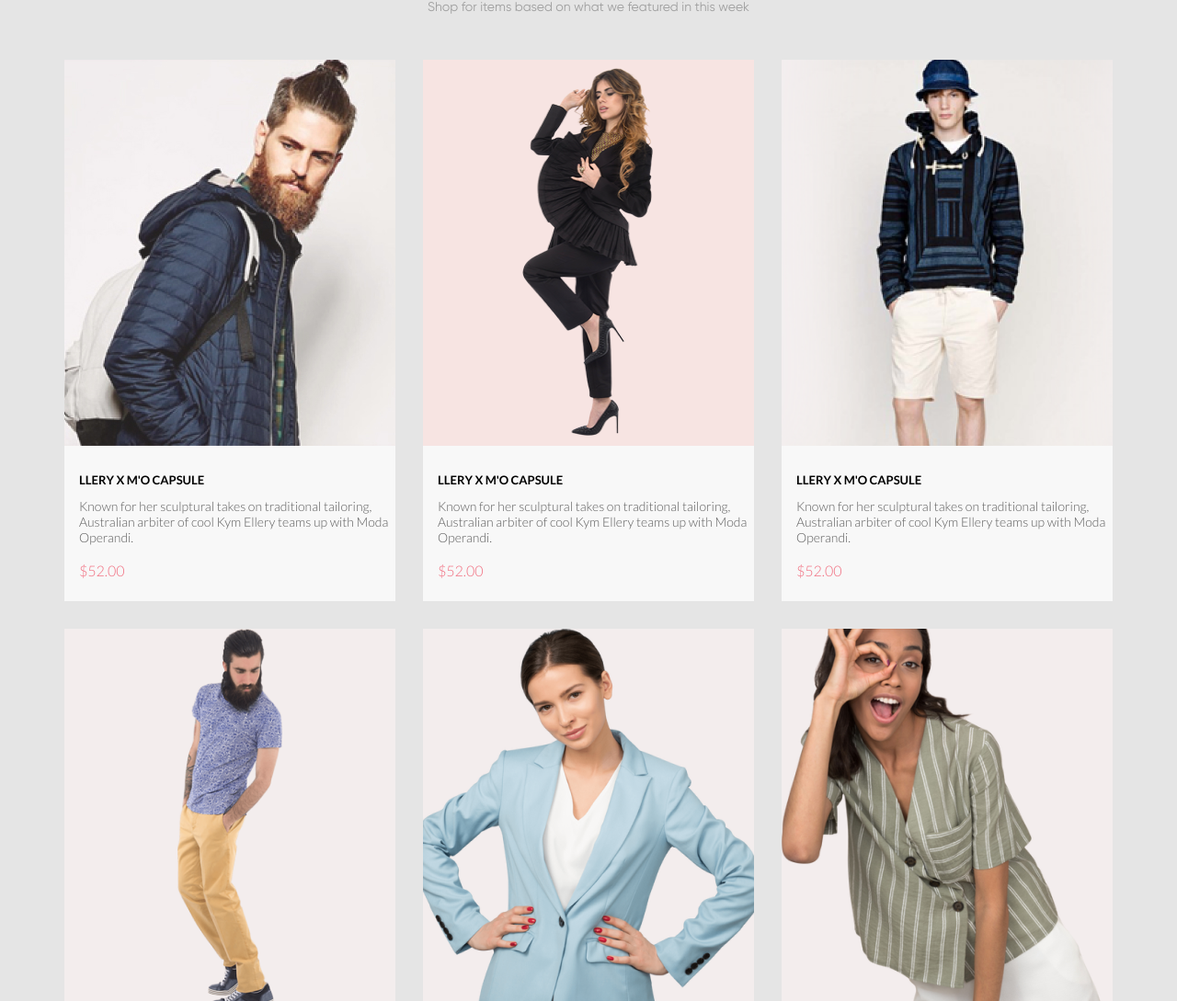
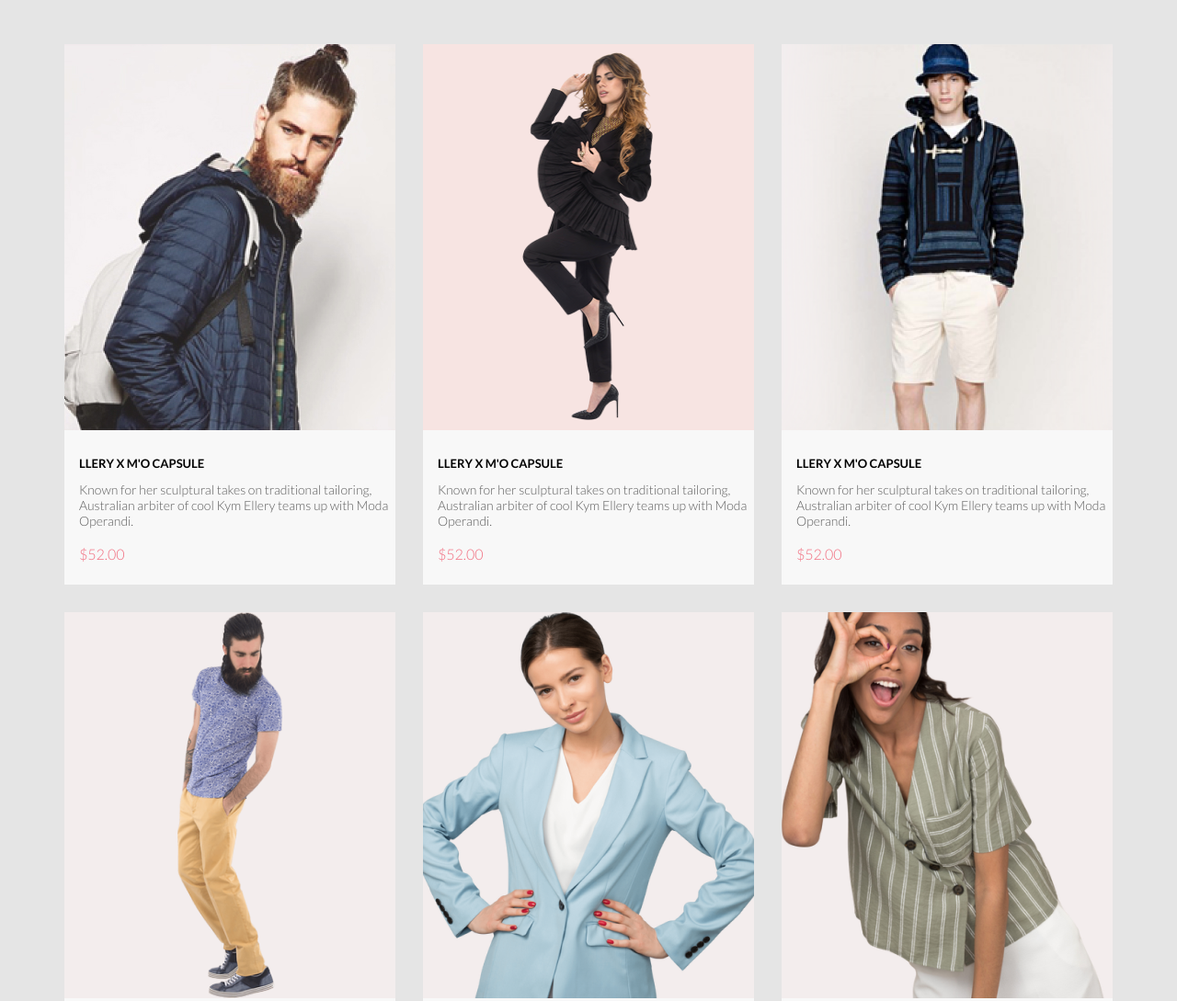
Before and after one commit to NAlexsandr/Lesson-6, a plain HTML site: page index.html in a window 1280 px wide. Shown: the top 1089 px of the page at 92% size. Drawn offline with Linux system fonts and the light colour scheme.

Commit message:
Lesson11

```diff
--- a/index.html
+++ b/index.html
@@ -7,7 +7,7 @@
     <title>Lesson11</title>
   </head>
   <body>
-    <div class="span2 container"><span>Shop for items based on what we featured in this week</span>
+    <!-- <div class="span2 container"><span>Shop for items based on what we featured in this week</span> -->
 
     <div class="feturedItems"></div>
     <script src="./data.js"></script>
```
